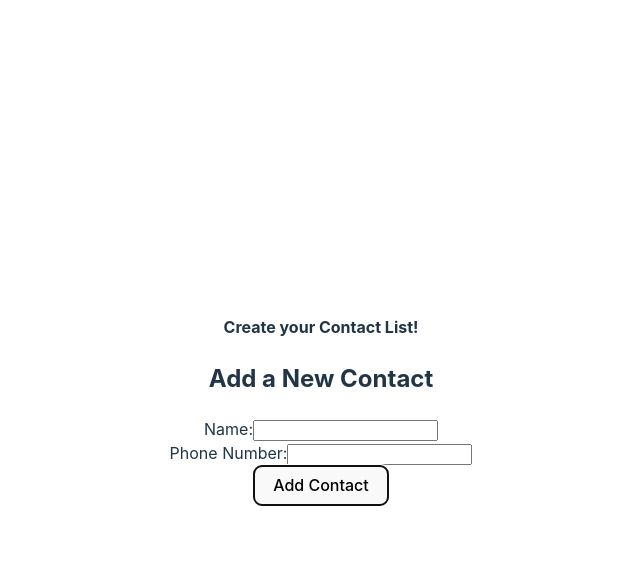
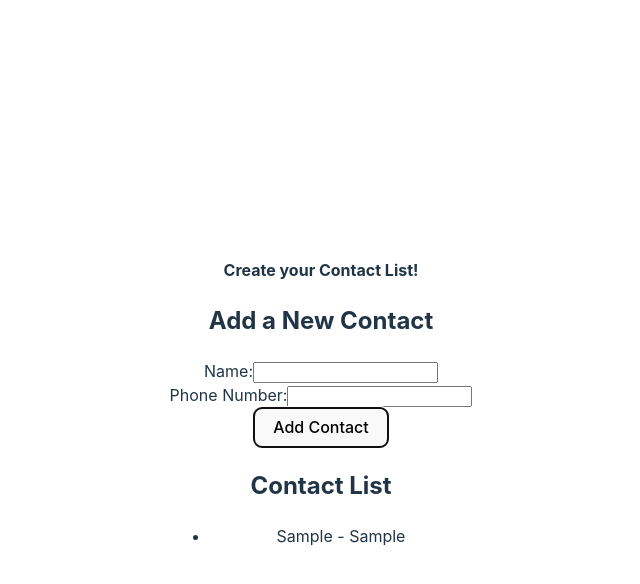
Before and after one commit to JonathanRosfield/Project4, a Vue app: page / in a window 1280 px wide. Both pictures are taken after typing "Sample", "Sample" into the empty fields and a click on the button "Add Contact". Shown: the top 584 px of the page, without its empty margins (319-959 px from the left). Built offline with nearby package versions, Linux system fonts and the light colour scheme.

Commit message:
ContactList component finished

```diff
--- a/src/App.vue
+++ b/src/App.vue
@@ -2,6 +2,7 @@
 import {ref} from 'vue';
 import Header from './components/Header.vue';
 import ContactForm from './components/ContactForm.vue';
+import ContactList from './components/ContactList.vue';
 
 const contacts = ref([]);
 
@@ -10,13 +11,15 @@ const handleContactAdded = (contact) => {
   contacts.value.push(contact);
 };
 
+
+
 </script>
 
 <template>
 <Header></Header>
 <div class="container">
     <ContactForm @contactAdded="handleContactAdded" />
-
+    <ContactList :contacts="contacts" />
   </div>
 
 
--- a/src/components/ContactList.vue
+++ b/src/components/ContactList.vue
@@ -1,5 +1,10 @@
 <script setup>
+import { defineProps } from 'vue';
 
+// Get the contacts array
+const props = defineProps({
+  contacts: Array
+});
 
 
 
@@ -7,8 +12,15 @@
 
 
 <template>
-
-
+ <div id="contact-list">
+    <h2>Contact List</h2>
+    <ul v-if="contacts.length > 0">
+        <li v-for="contact in contacts" :key="contact.name">
+            {{ contact.name }} - {{ contact.phone }}
+        </li>
+    </ul>
+    <p v-else>No contacts available. Please add a contact first</p>
+ </div>
 
 
 </template>
```
